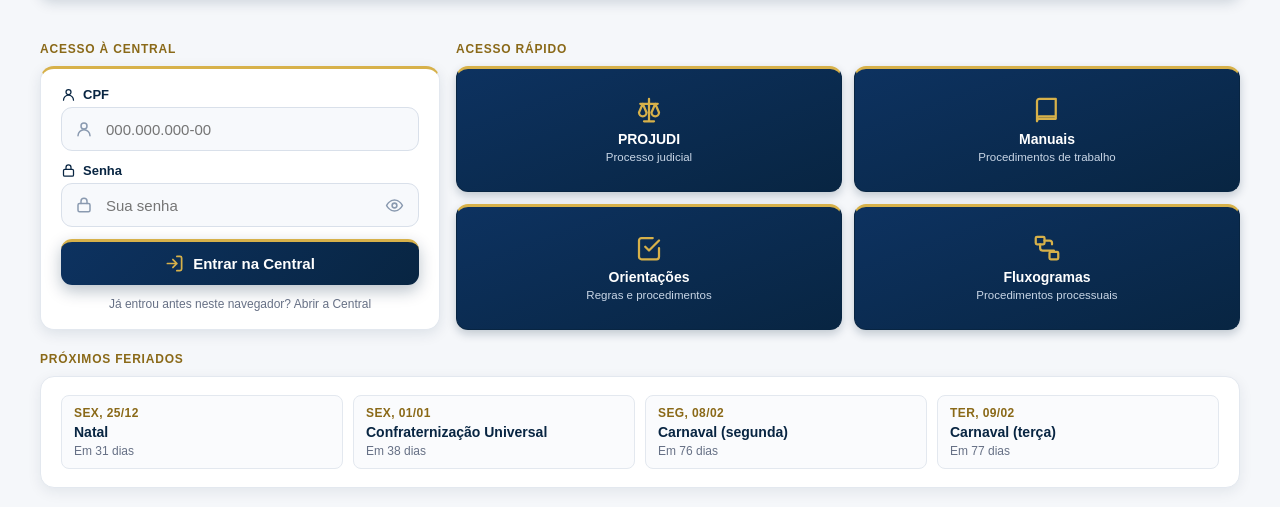
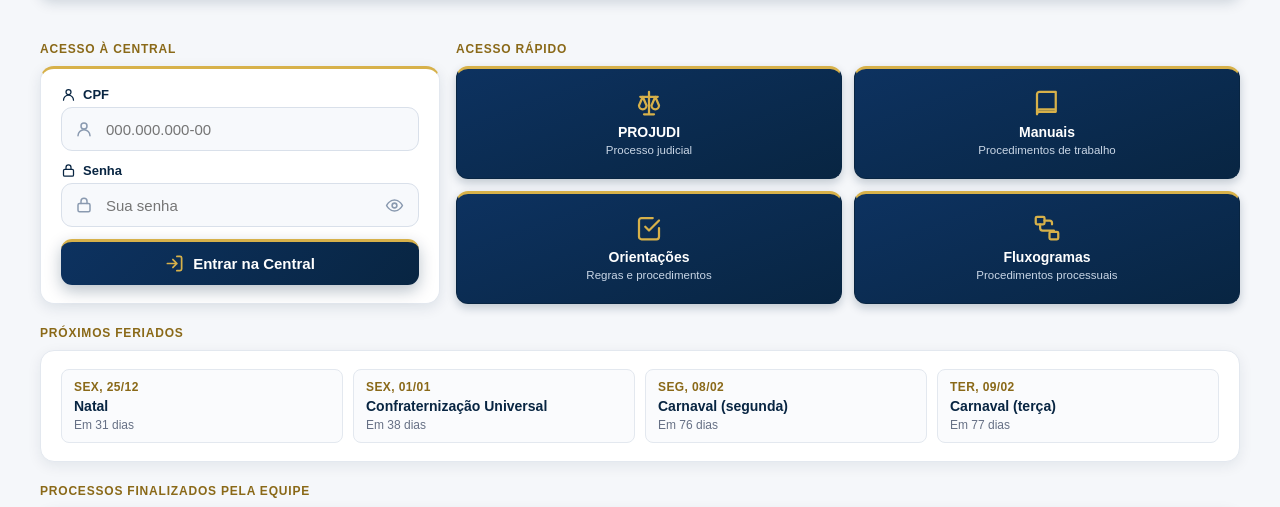
Before and after one commit to victorhugogobbo/naccivel, a plain HTML site: page index.html in a window 1280 px wide. Shown: the part 258-765 px from the top of the page. Drawn offline with Linux system fonts and the light colour scheme.

Commit message:
Add files via upload

```diff
--- a/index.html
+++ b/index.html
@@ -145,7 +145,6 @@
         <button class="lg-btn" id="lgBtn" type="submit"><svg viewBox="0 0 24 24"><path d="M15 3h4a2 2 0 0 1 2 2v14a2 2 0 0 1-2 2h-4M10 17l5-5-5-5M15 12H3"/></svg><span>Entrar na Central</span></button>
       </form>
       <div class="lg-msg" id="lgMsg"></div>
-      <a class="lg-direto" href="#/central">Já entrou antes neste navegador? Abrir a Central</a>
     </div>
   </template>
 
```
